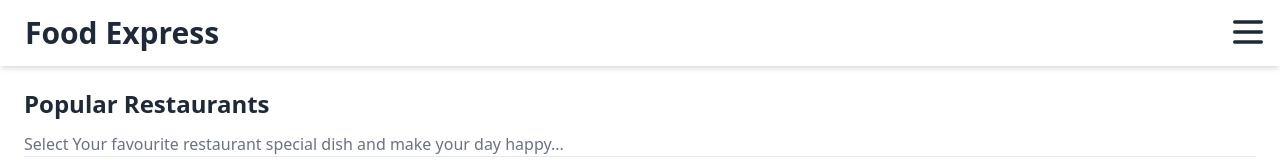
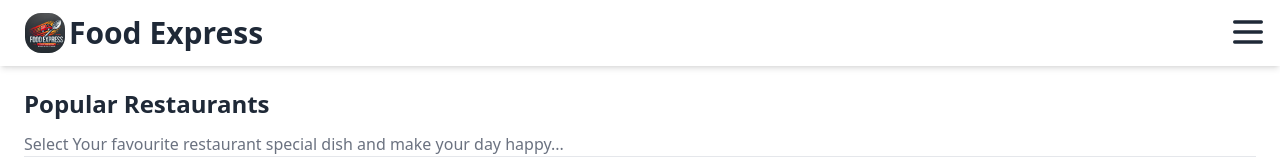
Before and after one commit to rishikesh-babu/Food-Ordering-Website, a React (Vite) app in the folder frontend/: page / in a window 1280 px wide. Shown: the top 160 px of the page. Built offline with nearby package versions, Linux system fonts and the light colour scheme; no server answers.

Commit message:
Add logo

```diff
--- a/frontend/index.html
+++ b/frontend/index.html
@@ -2,7 +2,7 @@
 <html lang="en" data-theme="light">
   <head>
     <meta charset="UTF-8" />
-    <link rel="icon" type="image/svg+xml" href="/vite.svg" />
+    <link rel="icon" type="image/jpeg" href="/logo.jpg" />
     <meta name="viewport" content="width=device-width, initial-scale=1.0" />
     <title>Food Express</title>
   </head>
--- a/frontend/src/components/admin/AdminFooter.jsx
+++ b/frontend/src/components/admin/AdminFooter.jsx
@@ -1,7 +1,7 @@
 import { GitHub, Instagram, LinkedIn, WhatsApp } from '@mui/icons-material'
 import React from 'react'
 import { Link } from 'react-router-dom'
-import logo from '/log.jpg'
+import logo from '/logo.jpg'
 
 function Footer() {
     return (
--- a/frontend/src/components/user/FooterUser.jsx
+++ b/frontend/src/components/user/FooterUser.jsx
@@ -1,7 +1,7 @@
 import { GitHub, Instagram, LinkedIn, WhatsApp } from '@mui/icons-material'
 import React from 'react'
 import { Link } from 'react-router-dom'
-import logo from '/log.jpg'
+import logo from '/logo.jpg'
 
 function Footer() {
     return (
--- a/frontend/src/components/user/Header.jsx
+++ b/frontend/src/components/user/Header.jsx
@@ -1,14 +1,18 @@
 import React, { useState } from "react";
 import { Link } from "react-router-dom";
 import DarkMode from "../shared/DarkMode";
+import logo from '/logo.jpg'
 
 function Header() {
     return (
         <div className="navbar bg-base-100 shadow-md dark:shadow-lg dark:shadow-blue-200">
             <div className="flex-1">
-                <Link to={"/"} className="btn btn-ghost text-3xl font-bold ">
-                    {" "}
-                    Food Express{" "}
+                <Link
+                    to={"/"}
+                    className="btn btn-ghost text-2xl sm:text-3xl font-bold flex gap-1"
+                >
+                    <img src={logo} alt="Logo" className="size-10 rounded-box" />
+                    <div>Food Express</div>
                 </Link>
             </div>
             <div className="dropdown dropdown-end">
--- a/frontend/src/components/user/UserHeader.jsx
+++ b/frontend/src/components/user/UserHeader.jsx
@@ -8,7 +8,7 @@ import toast from "react-hot-toast";
 import getFetch from "../../hooks/getFetch";
 import { savewishlistData } from "../../redux/features/wishlistSlice";
 import DarkMode from "../shared/DarkMode";
-import logo from '/log.jpg'
+import logo from '/logo.jpg'
 
 function UserHeader() {
     const [cartData, isCartLoading, cartErr] = getFetch(
```
Also changed, not shown: frontend/public/logo.jpg (renamed from frontend/public/log.jpg).
